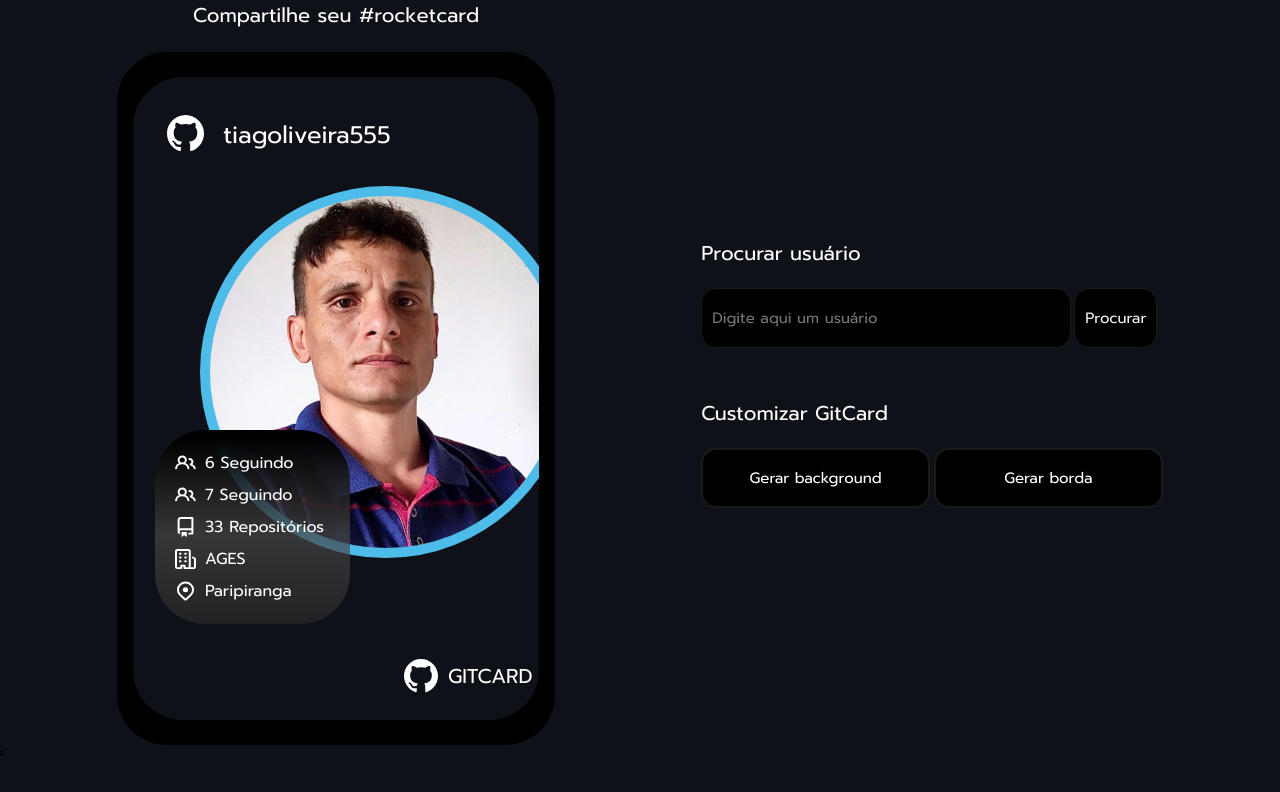
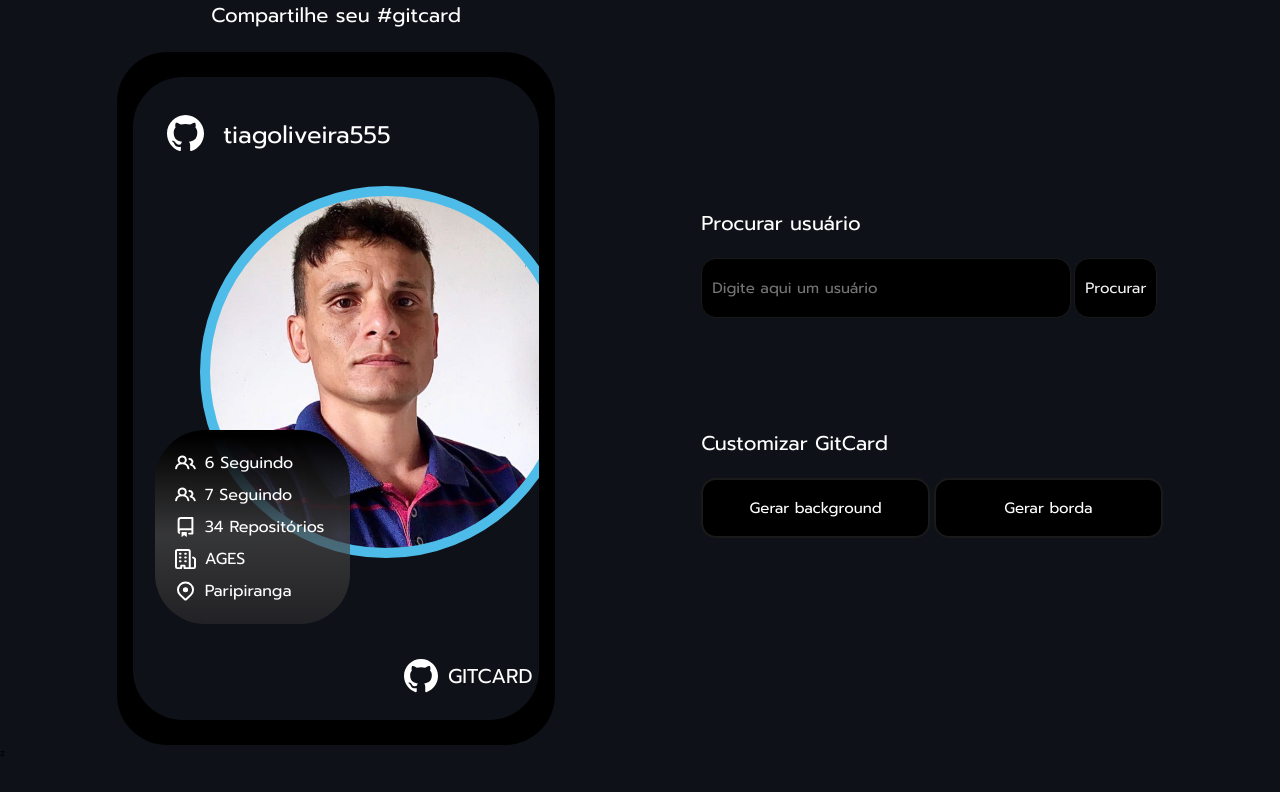
Before and after one commit to tiagoliveira555/git-card, a plain HTML site: page index.html in a window 1280 px wide. Drawn offline with Linux system fonts and the light colour scheme.

Commit message:
ajustado titulo

```diff
--- a/css/styles.css
+++ b/css/styles.css
@@ -168,6 +168,7 @@ body {
   flex-direction: column;
   justify-content: center;
   align-items: center;
+  gap: 6rem;
 }
 
 .input-container {
--- a/index.html
+++ b/index.html
@@ -17,7 +17,7 @@
   <body>
     <div class="container">
       <div class="card-container">
-        <h1 class="title-card">Compartilhe seu #rocketcard</h1>
+        <h1 class="title-card">Compartilhe seu #gitcard</h1>
         <div class="card">
           <div class="card-content">
             <header class="header-card">
@@ -40,7 +40,7 @@
                   </li>
                   <li>
                     <img src="assets/repository.svg" alt="repository" />
-                    <span id="repositories">33 Repositórios</span>
+                    <span id="repositories">34 Repositórios</span>
                   </li>
                   <li>
                     <img src="assets/company.svg" alt="company" />
```
